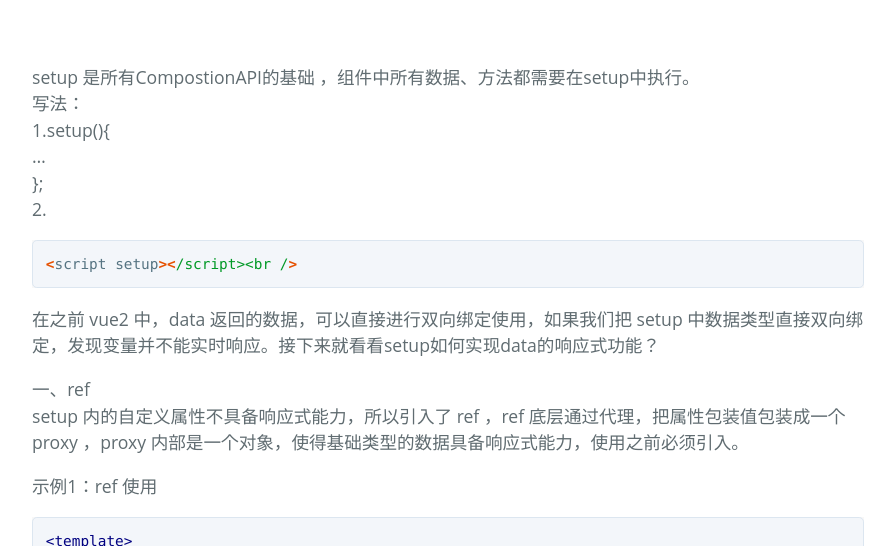
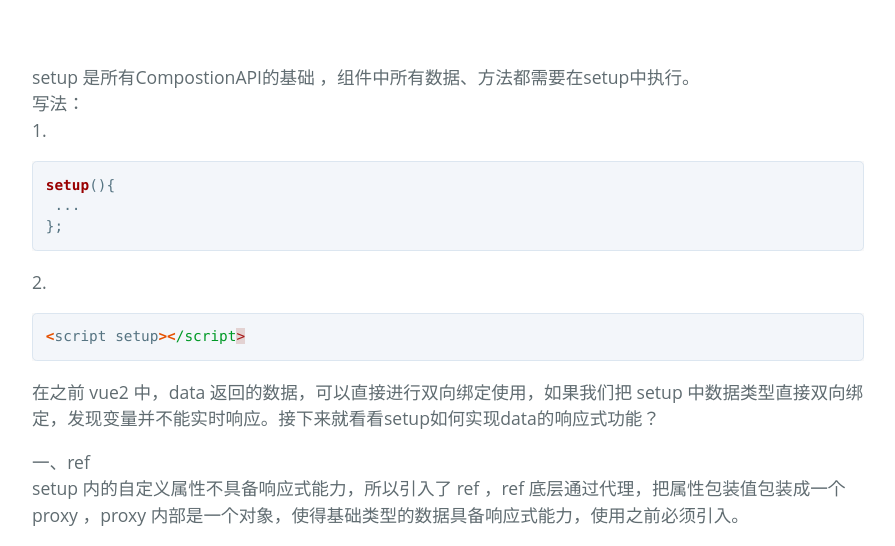
Before and after one commit to valiant0801/braveBlog, a Jekyll site: the page built from _posts/2023-7-18-vue3 setup.md, in a window 1280 px wide and 900 px high, cut to the strip 354-900 px from the top of the window. Shown: the whole strip, without its empty margins (192-1087 px from the left). Built offline with Jekyll 4.4.1, drawn with Linux system fonts in a browser that asks for light colours; some web fonts are replaced.

Commit message:
Update 2023-7-18-vue3 setup.md

````diff
--- a/_posts/2023-7-18-vue3 setup.md
+++ b/_posts/2023-7-18-vue3 setup.md
@@ -7,12 +7,15 @@ stickie: true
 
 setup 是所有CompostionAPI的基础 ，组件中所有数据、方法都需要在setup中执行。 <br />
 写法：<br />
-1.setup(){<br />
- ...<br />
-};<br />
+1.
+```javascript
+setup(){
+ ...
+};
+```
 2.
 ```javascript
-<script setup></script><br />
+<script setup></script>
 ```
 在之前 vue2 中，data 返回的数据，可以直接进行双向绑定使用，如果我们把 setup 中数据类型直接双向绑定，发现变量并不能实时响应。接下来就看看setup如何实现data的响应式功能？
 
````
